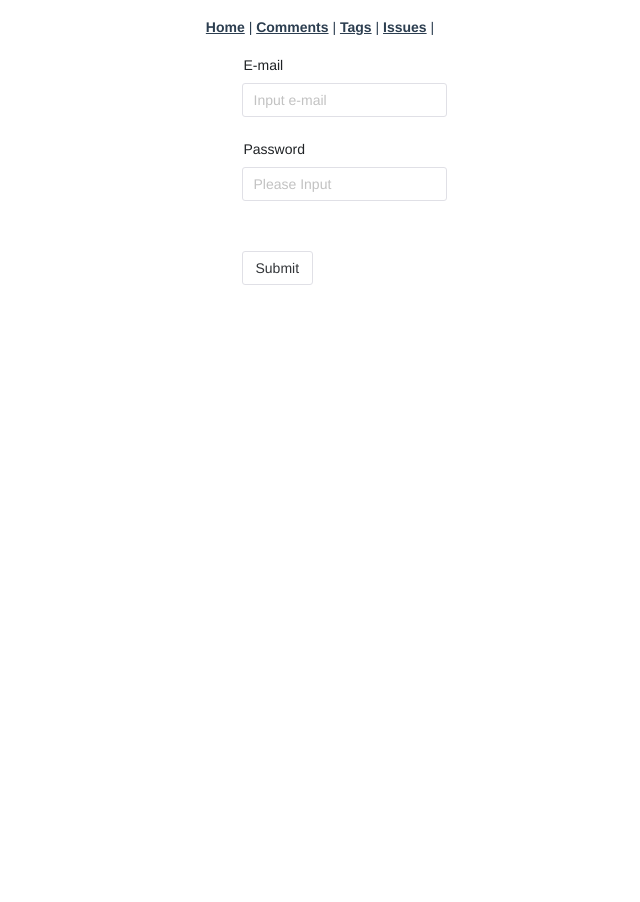
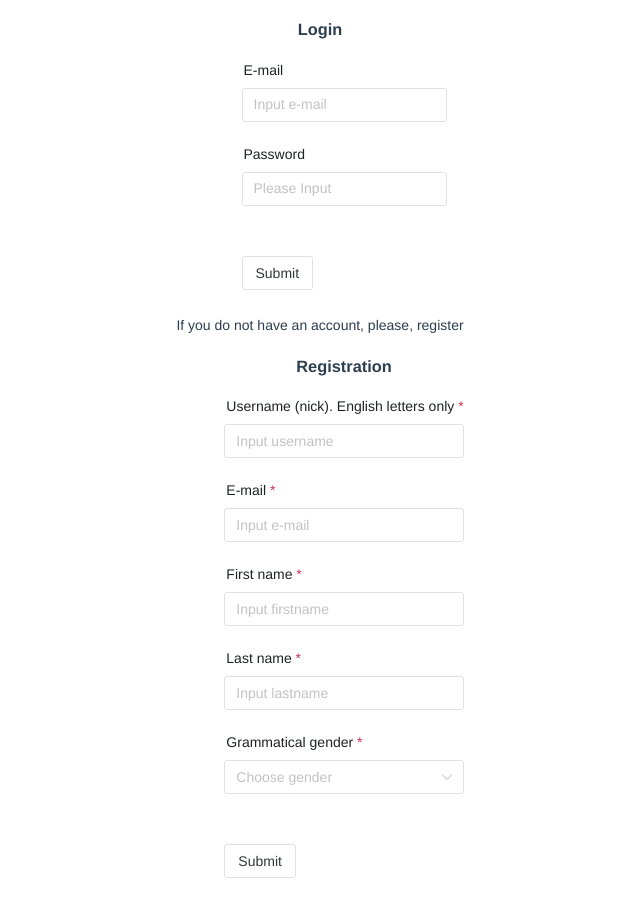
Before and after one commit to yaskevich/elemental, a Vue app in the folder client/: page /login in a window 1280 px wide. Shown: the whole page, without its empty margins (320-960 px from the left). Before the commit the page ends 800 px from the top, so only its background shows below. Built offline with nearby package versions, Linux system fonts and the light colour scheme.

Commit message:
show only Register/Login for non-logged-in users [client]

```diff
--- a/client/src/App.vue
+++ b/client/src/App.vue
@@ -2,13 +2,17 @@
 // This starter template is using Vue 3 <script setup> SFCs
 // Check out https://v3.vuejs.org/api/sfc-script-setup.html#sfc-script-setup
 import router from './router'
-import { ref, reactive, onBeforeMount } from 'vue'
+import { ref, reactive, onBeforeMount, computed, } from 'vue'
 import store from './store'
+import Login from './components/Login.vue'
+import Register from './components/Register.vue'
 
 
 onBeforeMount(async () => {
   await store.getUser();
 });
+
+const loggedIn = computed(() => store?.state?.token?.length);
 
 
 
@@ -16,7 +20,7 @@ onBeforeMount(async () => {
 
 <template>
   <!-- <div id="main" v-if="dataReady"> -->
-  <div id="main">
+  <div id="main" v-if="loggedIn">
     <div id="nav">
       <router-link to="/">Home</router-link> |
       <router-link to="/comments">Comments</router-link> |
@@ -34,6 +38,12 @@ onBeforeMount(async () => {
       <router-view/>
     </n-message-provider>
 
+</div>
+<div v-else>
+  <h3>Login</h3>
+   <Login/>
+   If you do not have an account, please, register
+   <Register/>
 </div>
 <!-- <div v-else>
     загрузка...
```
